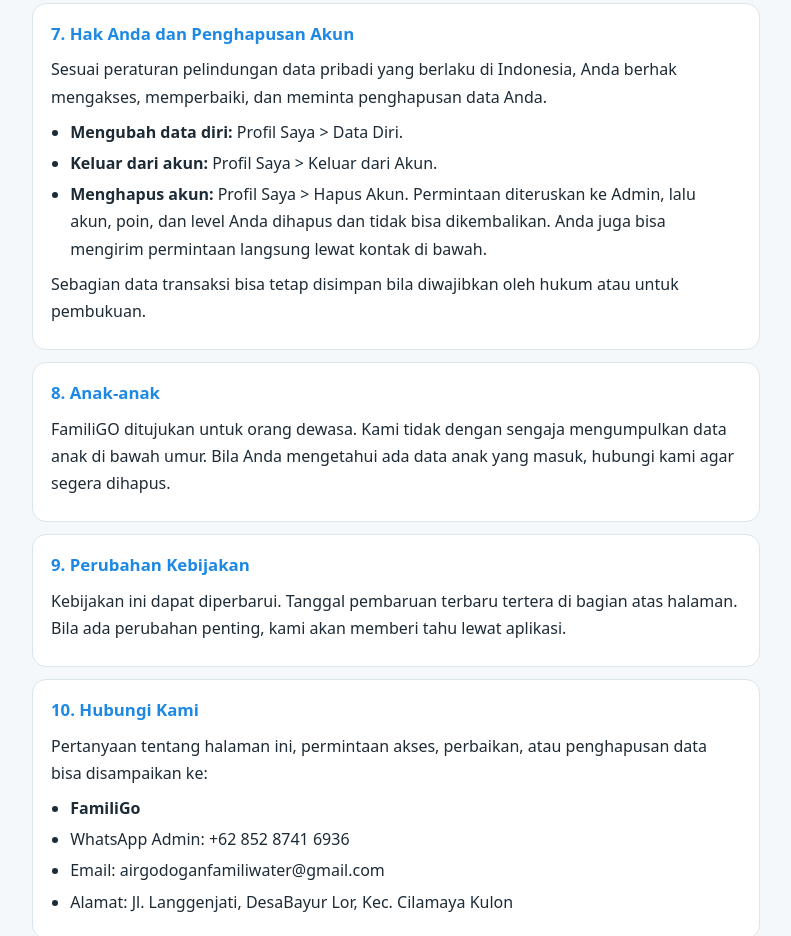
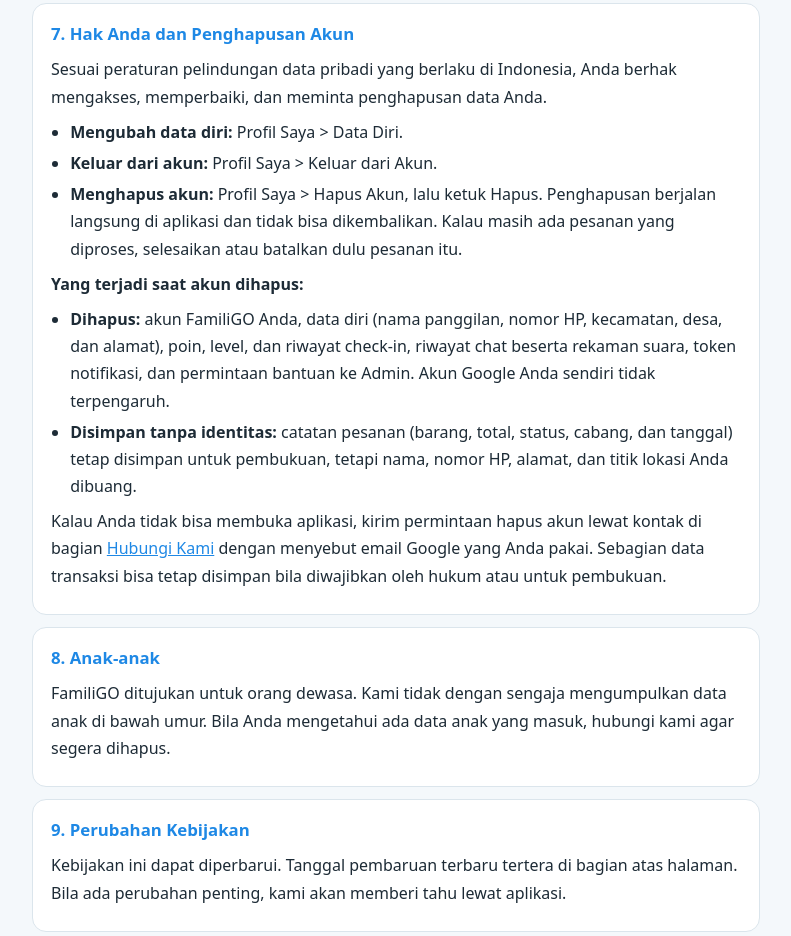
Before and after one commit to faqihbayur-cyber/Famili-Water, a plain HTML site: page kebijakan.html in a window 1280 px wide. Shown: the part 2428-3364 px from the top of the page, without its empty margins (244-1035 px from the left). Drawn offline with Linux system fonts and the light colour scheme.

Commit message:
Add files via upload

```diff
--- a/kebijakan.html
+++ b/kebijakan.html
@@ -69,8 +69,12 @@ footer a{margin:0 6px}
 <ul>
 <li><b>Mengubah data diri:</b> Profil Saya &gt; Data Diri.</li>
 <li><b>Keluar dari akun:</b> Profil Saya &gt; Keluar dari Akun.</li>
-<li><b>Menghapus akun:</b> Profil Saya &gt; Hapus Akun. Permintaan diteruskan ke Admin, lalu akun, poin, dan level Anda dihapus dan tidak bisa dikembalikan. Anda juga bisa mengirim permintaan langsung lewat kontak di bawah.</li></ul>
-<p>Sebagian data transaksi bisa tetap disimpan bila diwajibkan oleh hukum atau untuk pembukuan.</p></section><section id="s8"><h2>8. Anak-anak</h2><p>FamiliGO ditujukan untuk orang dewasa. Kami tidak dengan sengaja mengumpulkan data anak di bawah umur. Bila Anda mengetahui ada data anak yang masuk, hubungi kami agar segera dihapus.</p></section><section id="s9"><h2>9. Perubahan Kebijakan</h2><p>Kebijakan ini dapat diperbarui. Tanggal pembaruan terbaru tertera di bagian atas halaman. Bila ada perubahan penting, kami akan memberi tahu lewat aplikasi.</p></section><section id="s10"><h2>10. Hubungi Kami</h2><p>Pertanyaan tentang halaman ini, permintaan akses, perbaikan, atau penghapusan data bisa disampaikan ke:</p>
+<li><b>Menghapus akun:</b> Profil Saya &gt; Hapus Akun, lalu ketuk Hapus. Penghapusan berjalan langsung di aplikasi dan tidak bisa dikembalikan. Kalau masih ada pesanan yang diproses, selesaikan atau batalkan dulu pesanan itu.</li></ul>
+<p><b>Yang terjadi saat akun dihapus:</b></p>
+<ul>
+<li><b>Dihapus:</b> akun FamiliGO Anda, data diri (nama panggilan, nomor HP, kecamatan, desa, dan alamat), poin, level, dan riwayat check-in, riwayat chat beserta rekaman suara, token notifikasi, dan permintaan bantuan ke Admin. Akun Google Anda sendiri tidak terpengaruh.</li>
+<li><b>Disimpan tanpa identitas:</b> catatan pesanan (barang, total, status, cabang, dan tanggal) tetap disimpan untuk pembukuan, tetapi nama, nomor HP, alamat, dan titik lokasi Anda dibuang.</li></ul>
+<p>Kalau Anda tidak bisa membuka aplikasi, kirim permintaan hapus akun lewat kontak di bagian <a href="#s10">Hubungi Kami</a> dengan menyebut email Google yang Anda pakai. Sebagian data transaksi bisa tetap disimpan bila diwajibkan oleh hukum atau untuk pembukuan.</p></section><section id="s8"><h2>8. Anak-anak</h2><p>FamiliGO ditujukan untuk orang dewasa. Kami tidak dengan sengaja mengumpulkan data anak di bawah umur. Bila Anda mengetahui ada data anak yang masuk, hubungi kami agar segera dihapus.</p></section><section id="s9"><h2>9. Perubahan Kebijakan</h2><p>Kebijakan ini dapat diperbarui. Tanggal pembaruan terbaru tertera di bagian atas halaman. Bila ada perubahan penting, kami akan memberi tahu lewat aplikasi.</p></section><section id="s10"><h2>10. Hubungi Kami</h2><p>Pertanyaan tentang halaman ini, permintaan akses, perbaikan, atau penghapusan data bisa disampaikan ke:</p>
 <ul><li><b>FamiliGo</b></li><li>WhatsApp Admin: +62 852 8741 6936</li><li>Email: airgodoganfamiliwater@gmail.com</li><li>Alamat: Jl. Langgenjati, DesaBayur Lor, Kec. Cilamaya Kulon</li></ul></section>
 <footer><a href="ketentuan">Syarat dan Ketentuan</a></footer>
 </div>
```
